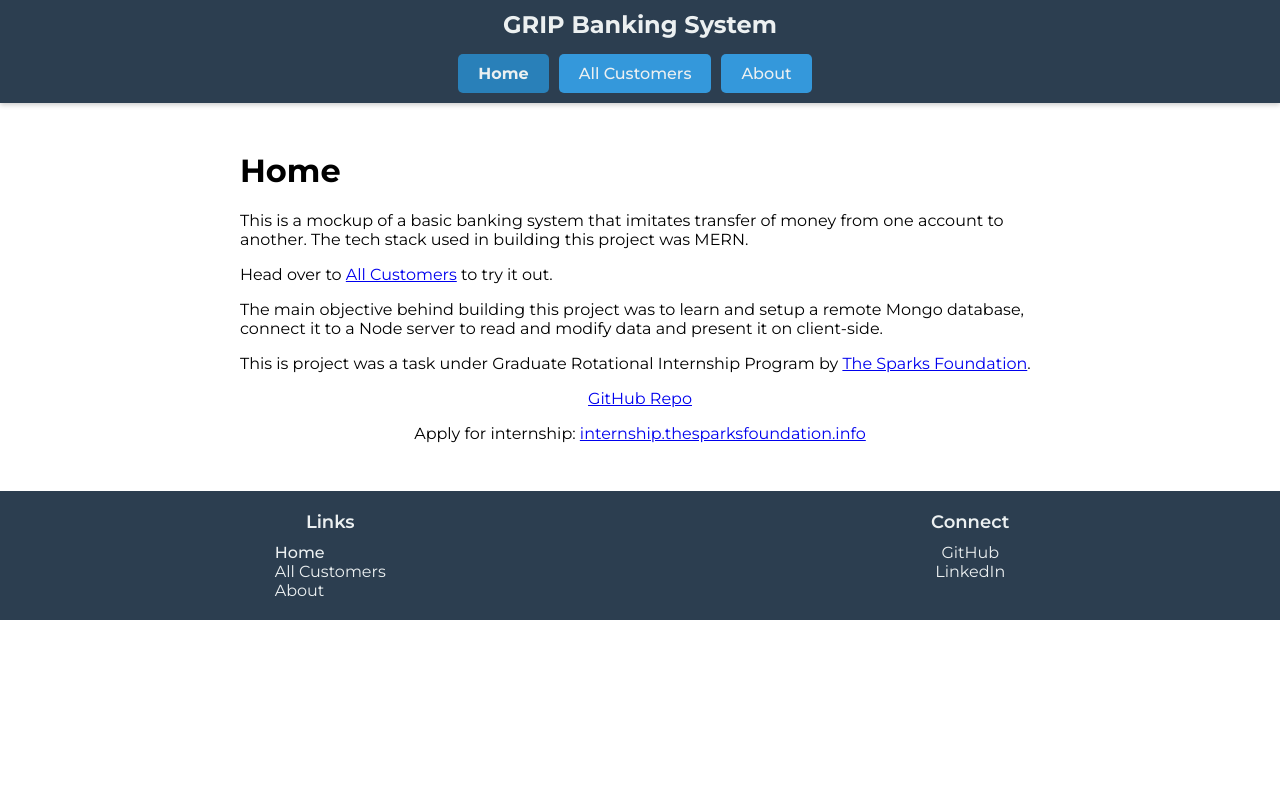
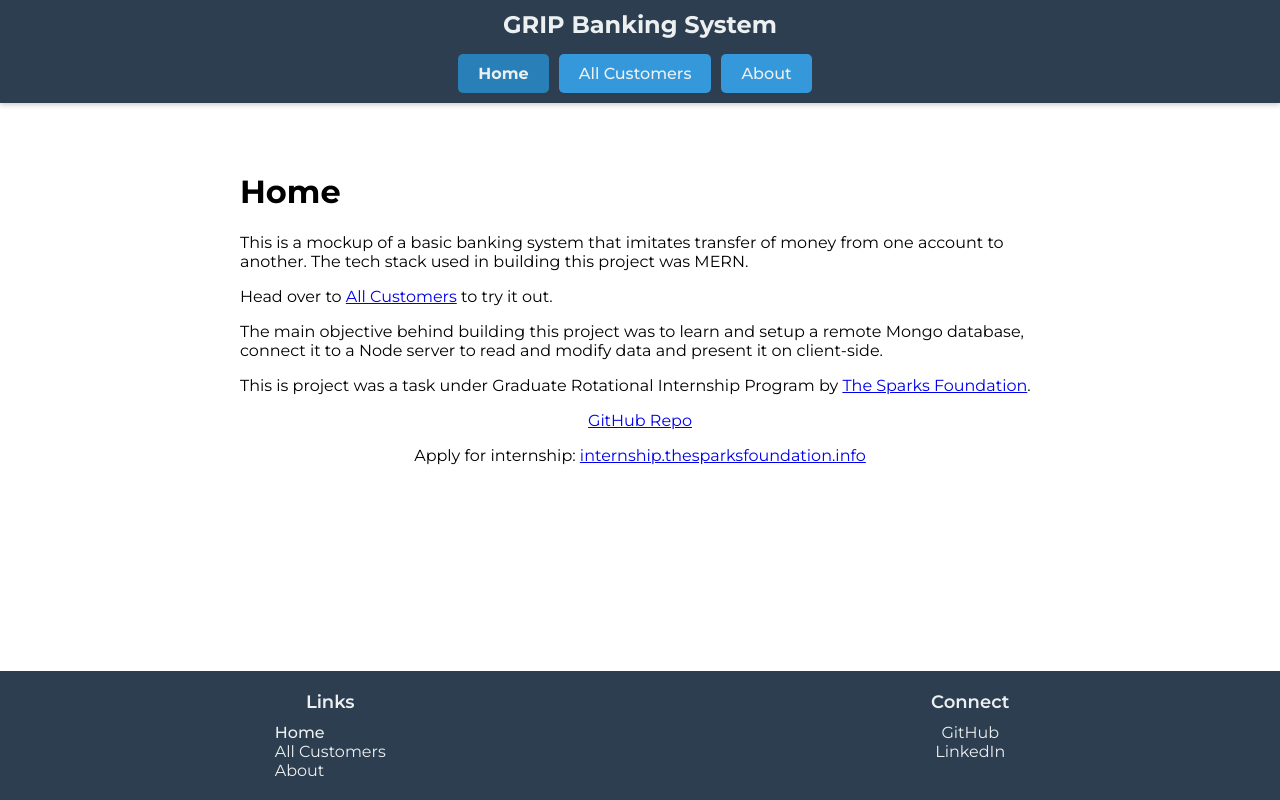
Before and after one commit to snehguptafr/GRIP-banking-system, a React (Vite) app in the folder banking-client/: page / in a window 1280 px wide. Built offline with nearby package versions, Linux system fonts and the light colour scheme.

Commit message:
resizing

```diff
--- a/banking-client/src/index.css
+++ b/banking-client/src/index.css
@@ -8,5 +8,11 @@ body{
     font-family: 'Montserrat', sans-serif;;
     margin: 0;
     padding: 0;
-    min-height: 100%;
+    min-height: inherit;
 }
+
+#root{
+    min-height: inherit;
+    display: flex;
+    flex-direction: column;
+}
```
